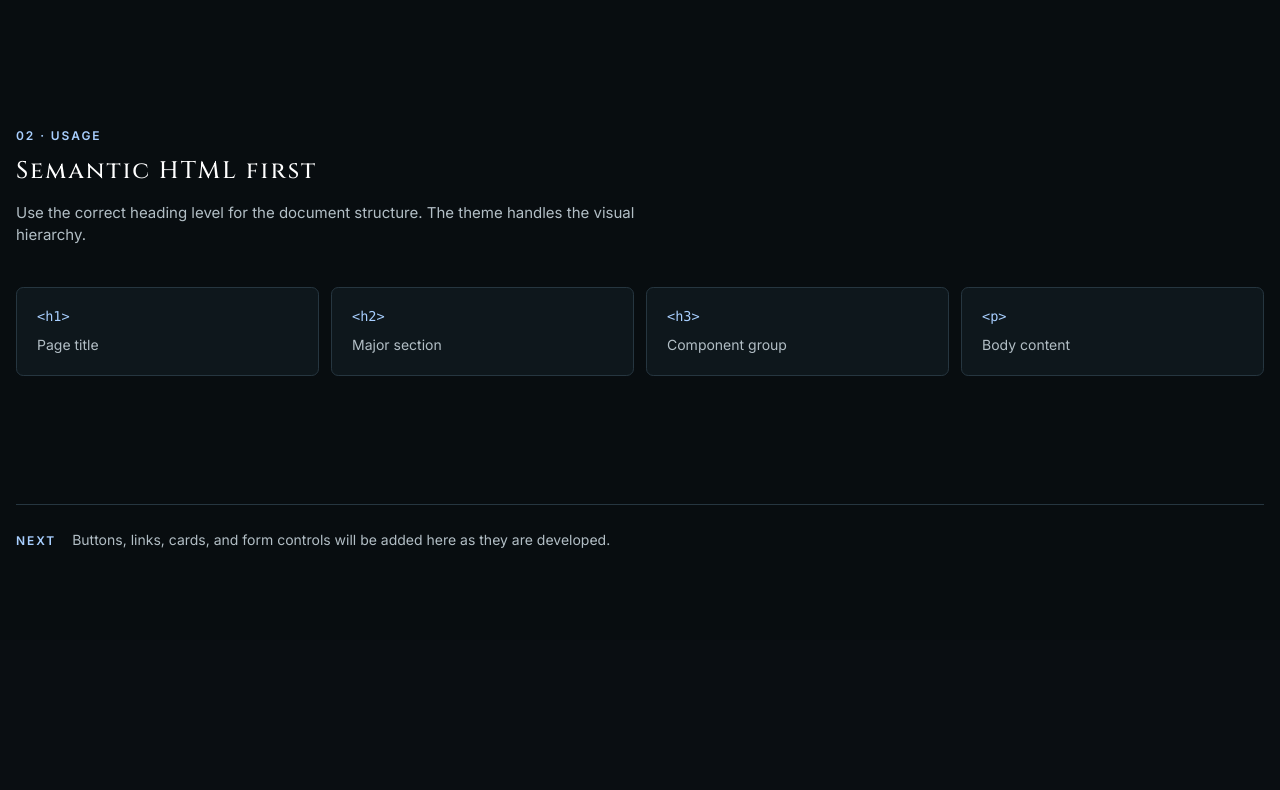
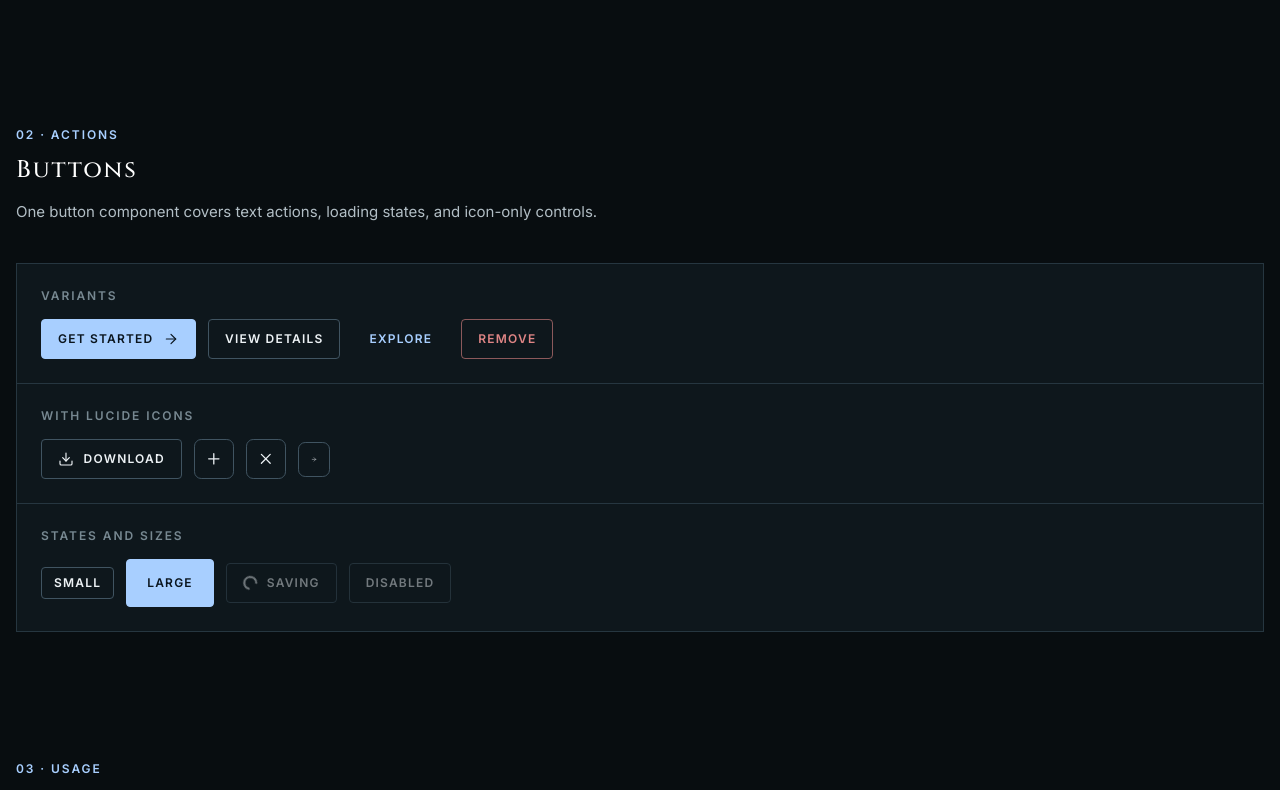
Before and after one commit to MonoPT/mudcrab-website, a SvelteKit app: page /components in a window 1280 px wide. Shown: the part 1010-1800 px from the top of the page. Before the commit the page ends 1650 px from the top, so only its background shows below. Built offline with nearby package versions, Linux system fonts and the light colour scheme.

Commit message:
button component

```diff
--- /dev/null
+++ b/src/components/Button.svelte
@@ -0,0 +1,137 @@
+<script lang="ts">
+	import type { Snippet } from 'svelte';
+
+	type Variant = 'primary' | 'secondary' | 'ghost' | 'danger' | 'button';
+	type Size = 'sm' | 'md' | 'lg';
+
+	let {
+		variant = 'secondary',
+		size = 'md',
+		type = 'button',
+		disabled = false,
+		loading = false,
+		label,
+		children,
+		leading,
+		trailing
+	}: {
+		variant?: Variant;
+		size?: Size;
+		type?: 'button' | 'submit' | 'reset';
+		disabled?: boolean;
+		loading?: boolean;
+		label?: string;
+		children?: Snippet;
+		leading?: Snippet;
+		trailing?: Snippet;
+	} = $props();
+</script>
+
+<button
+	class="button {variant} {size}"
+	class:icon-only={variant === 'button'}
+	{type}
+	disabled={disabled || loading}
+	aria-label={variant === 'button' ? label : undefined}
+	aria-busy={loading}
+>
+	{#if loading}
+		<span class="spinner" aria-hidden="true"></span>
+	{:else if leading}
+		<span class="icon" aria-hidden="true">{@render leading()}</span>
+	{/if}
+	{#if children}{@render children()}{/if}
+	{#if !loading && trailing}
+		<span class="icon" aria-hidden="true">{@render trailing()}</span>
+	{/if}
+</button>
+
+<style>
+	.button {
+		display: inline-flex;
+		align-items: center;
+		justify-content: center;
+		gap: 0.6rem;
+		min-height: 2.5rem;
+		padding: 0.65rem 1rem;
+		border: 1px solid var(--color-border-strong);
+		border-radius: var(--radius-sm);
+		background: transparent;
+		color: var(--color-text);
+		font-size: var(--text-xs);
+		font-weight: 600;
+		letter-spacing: 0.1em;
+		line-height: 1;
+		text-transform: uppercase;
+		cursor: pointer;
+		transition:
+			background var(--duration-normal) var(--ease-standard),
+			border-color var(--duration-normal) var(--ease-standard),
+			color var(--duration-normal) var(--ease-standard),
+			transform var(--duration-normal) var(--ease-standard);
+	}
+
+	.button:hover:not(:disabled) {
+		border-color: var(--color-accent);
+		background: var(--color-surface-hover);
+		transform: translateY(-1px);
+	}
+
+	.button:active:not(:disabled) {
+		transform: translateY(0);
+	}
+
+	.primary {
+		border-color: var(--color-accent);
+		background: var(--color-accent);
+		color: var(--color-accent-ink);
+	}
+
+	.primary:hover:not(:disabled) {
+		border-color: var(--color-accent-hover);
+		background: var(--color-accent-hover);
+	}
+
+	.ghost {
+		border-color: transparent;
+		color: var(--color-accent);
+	}
+
+	.ghost:hover:not(:disabled) {
+		border-color: var(--color-border);
+	}
+
+	.danger {
+		border-color: color-mix(in srgb, var(--color-danger), transparent 40%);
+		color: var(--color-danger);
+	}
+
+	.danger:hover:not(:disabled) {
+		background: var(--color-danger-surface);
+	}
+
+	.icon-only {
+		width: 2.5rem;
+		min-width: 2.5rem;
+		padding: 0;
+		border-radius: var(--radius-md);
+	}
+
+	.sm { min-height: 2rem; padding: 0.5rem 0.75rem; }
+	.lg { min-height: 3rem; padding: 0.8rem 1.25rem; }
+	.icon-only.sm { width: 2rem; min-width: 2rem; }
+	.icon-only.lg { width: 3rem; min-width: 3rem; }
+
+	.icon,
+	.spinner { display: inline-flex; flex: 0 0 auto; align-items: center; justify-content: center; }
+	.icon :global(svg) { width: 1rem; height: 1rem; }
+	.icon-only :global(svg) { width: 1.1rem; height: 1.1rem; }
+	.icon-only.sm :global(svg) { width: 1.05rem; height: 1.05rem; }
+	.icon-only.lg :global(svg) { width: 1.2rem; height: 1.2rem; }
+	.spinner { width: 0.9rem; height: 0.9rem; border: 2px solid currentColor; border-right-color: transparent; border-radius: 50%; animation: spin 0.7s linear infinite; }
+
+	:disabled { opacity: 0.45; cursor: not-allowed; }
+
+	@keyframes spin { to { transform: rotate(360deg); } }
+	@media (prefers-reduced-motion: reduce) { .spinner { animation: none; border-right-color: currentColor; opacity: 0.7; } }
+</style>
--- a/src/routes/components/+page.svelte
+++ b/src/routes/components/+page.svelte
@@ -1,3 +1,16 @@
+<script lang="ts">
+	import { ArrowRight, Download, Plus, X } from '@lucide/svelte';
+	import Button from '../../components/Button.svelte';
+</script>
+
+{#snippet arrowIcon()}
+	<ArrowRight size={16} strokeWidth={1.75} />
+{/snippet}
+
+{#snippet downloadIcon()}
+	<Download size={16} strokeWidth={1.75} />
+{/snippet}
+
 <svelte:head>
 	<title>Components — Mudcrab</title>
 	<meta
@@ -82,9 +95,49 @@
 			</div>
 		</section>
 
+		<section class="section" aria-labelledby="buttons-heading">
+			<div class="section-heading">
+				<p class="eyebrow">02 · Actions</p>
+				<h2 id="buttons-heading">Buttons</h2>
+				<p>One button component covers text actions, loading states, and icon-only controls.</p>
+			</div>
+
+			<div class="button-showcase">
+				<div class="button-group">
+					<span class="type-label">Variants</span>
+					<div class="button-row">
+						<Button variant="primary" trailing={arrowIcon}>Get started</Button>
+						<Button variant="secondary">View details</Button>
+						<Button variant="ghost">Explore</Button>
+						<Button variant="danger">Remove</Button>
+					</div>
+				</div>
+
+				<div class="button-group">
+					<span class="type-label">With Lucide icons</span>
+					<div class="button-row">
+						<Button variant="secondary" leading={downloadIcon}>Download</Button>
+						<Button variant="button" label="Add item"><Plus size={17} strokeWidth={1.75} /></Button>
+						<Button variant="button" label="Close"><X size={17} strokeWidth={1.75} /></Button>
+						<Button variant="button" label="Next" size="sm"><ArrowRight size={15} strokeWidth={1.75} /></Button>
+					</div>
+				</div>
+
+				<div class="button-group">
+					<span class="type-label">States and sizes</span>
+					<div class="button-row">
+						<Button size="sm" variant="secondary">Small</Button>
+						<Button size="lg" variant="primary">Large</Button>
+						<Button variant="secondary" loading>Saving</Button>
+						<Button variant="secondary" disabled>Disabled</Button>
+					</div>
+				</div>
+			</div>
+		</section>
+
 		<section class="section tokens" aria-labelledby="tokens-heading">
 			<div class="section-heading">
-				<p class="eyebrow">02 · Usage</p>
+				<p class="eyebrow">03 · Usage</p>
 				<h2 id="tokens-heading">Semantic HTML first</h2>
 				<p>Use the correct heading level for the document structure. The theme handles the visual hierarchy.</p>
 			</div>
@@ -99,7 +152,7 @@
 
 	<footer>
 		<span class="eyebrow">Next</span>
-		<p>Buttons, links, cards, and form controls will be added here as they are developed.</p>
+		<p>Links, cards, and form controls will be added here as they are developed.</p>
 	</footer>
 </div>
 
@@ -127,6 +180,9 @@
 	.note .eyebrow { color: var(--color-text-muted); }
 	.note .caption { margin-top: .9rem; }
 	.tokens { padding-top: 1px; }
+	.button-showcase { display: grid; gap: 1px; border: 1px solid var(--color-border); background: var(--color-border); }
+	.button-group { display: grid; gap: 1rem; padding: 1.5rem; background: var(--color-surface); }
+	.button-row { display: flex; flex-wrap: wrap; align-items: center; gap: .75rem; }
 	.token-grid { display: grid; grid-template-columns: repeat(4, 1fr); gap: .75rem; }
 	.token-card { display: grid; gap: .65rem; padding: 1.25rem; border: 1px solid var(--color-border); border-radius: var(--radius-md); background: var(--color-surface); }
 	.token-card code { color: var(--color-accent); font: .85rem var(--font-mono); }
```
Also changed, not shown: 2026-09-27_19-11.png (added), 1 other file (tests, documents, lock files or other folders).
